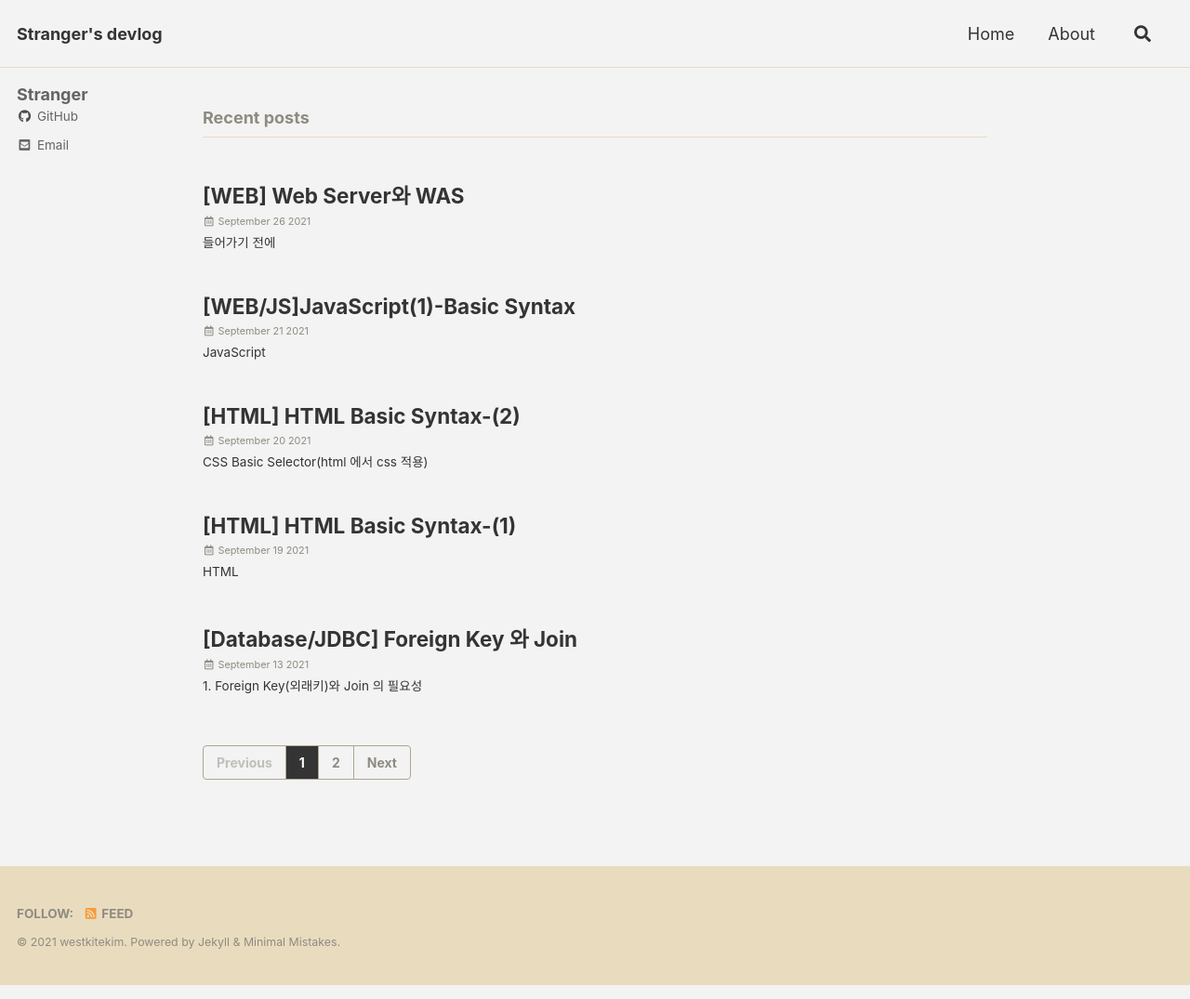
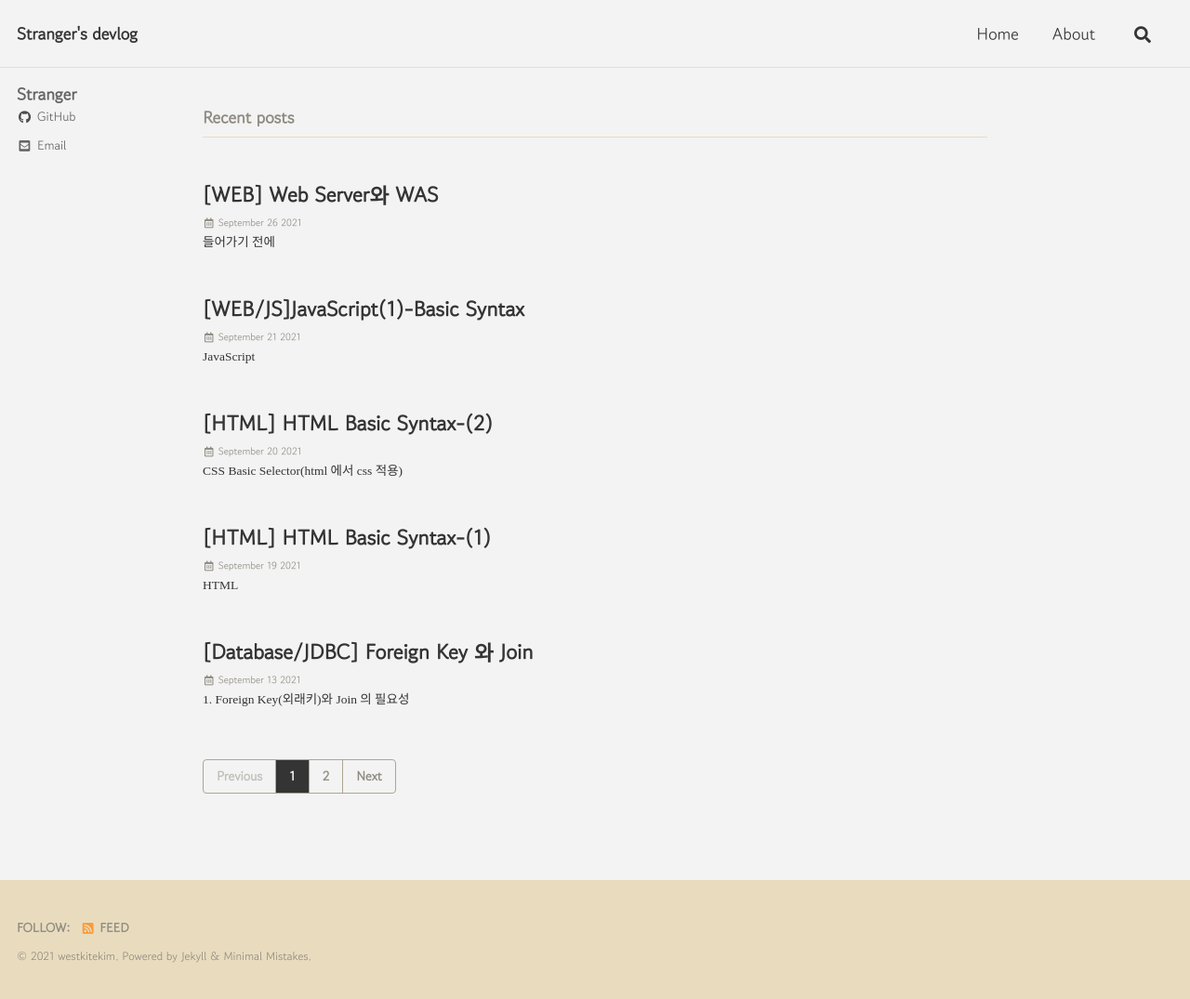
Before and after one commit to westkitekim/westkitekim.github.io, a Jekyll site: the page built from index.html, in a window 1280 px wide. Shown: the whole page at 93% size. Built offline with Jekyll 4.4.1, drawn with Linux system fonts in a browser that asks for light colours; cached includes are drawn as plain includes; the list of posts is cut into pages by our own code.

Commit message:
font 부분 재수정

```diff
--- a/_layouts/default.html
+++ b/_layouts/default.html
@@ -17,9 +17,12 @@
     {% include head/custom.html %}
     <!--여기부터-->
     <style>
+    .initial-content {
+      font-family: 'Noto Serif KR', serif;
+    }
     /*font : Noto Serif 추가 */
     @font-face {
-        font-family: 'Noto Serif KR', serif;
+        font-family: 'Gowun Dodum', sans-serif;
         src: url();
       }
 
@@ -40,6 +43,12 @@
     <link rel="preconnect" href="https://fonts.googleapis.com">
     <link rel="preconnect" href="https://fonts.gstatic.com" crossorigin>
     <link href="https://fonts.googleapis.com/css2?family=Noto+Serif+KR&display=swap" rel="stylesheet">
+
+    <!-- font : Gowun Dodum-->
+    <link rel="preconnect" href="https://fonts.googleapis.com">
+    <link rel="preconnect" href="https://fonts.gstatic.com" crossorigin>
+    <link href="https://fonts.googleapis.com/css2?family=Gowun+Dodum&display=swap" rel="stylesheet">
+
   </head>
 
   <body class="layout--{{ page.layout | default: layout.layout }}{% if page.classes or layout.classes %}{{ page.classes | default: layout.classes | join: ' ' | prepend: ' ' }}{% endif %}">
--- a/_sass/minimal-mistakes/_variables.scss
+++ b/_sass/minimal-mistakes/_variables.scss
@@ -14,7 +14,7 @@ $indent-var: 1.3em !default;
 
 /* system typefaces */
 $serif: "Noto Serif KR", Georgia, Times, serif !default;
-$sans-serif: "Noto Serif KR", -apple-system, BlinkMacSystemFont, "Roboto", "Segoe UI",
+$sans-serif: "Gowun Dodum", -apple-system, BlinkMacSystemFont, "Roboto", "Segoe UI",
   "Helvetica Neue", "Lucida Grande", Arial, sans-serif !default;
 $monospace: Monaco, Consolas, "Lucida Console", monospace !default;
 $serious: "Noto Serif KR", !default;
```
